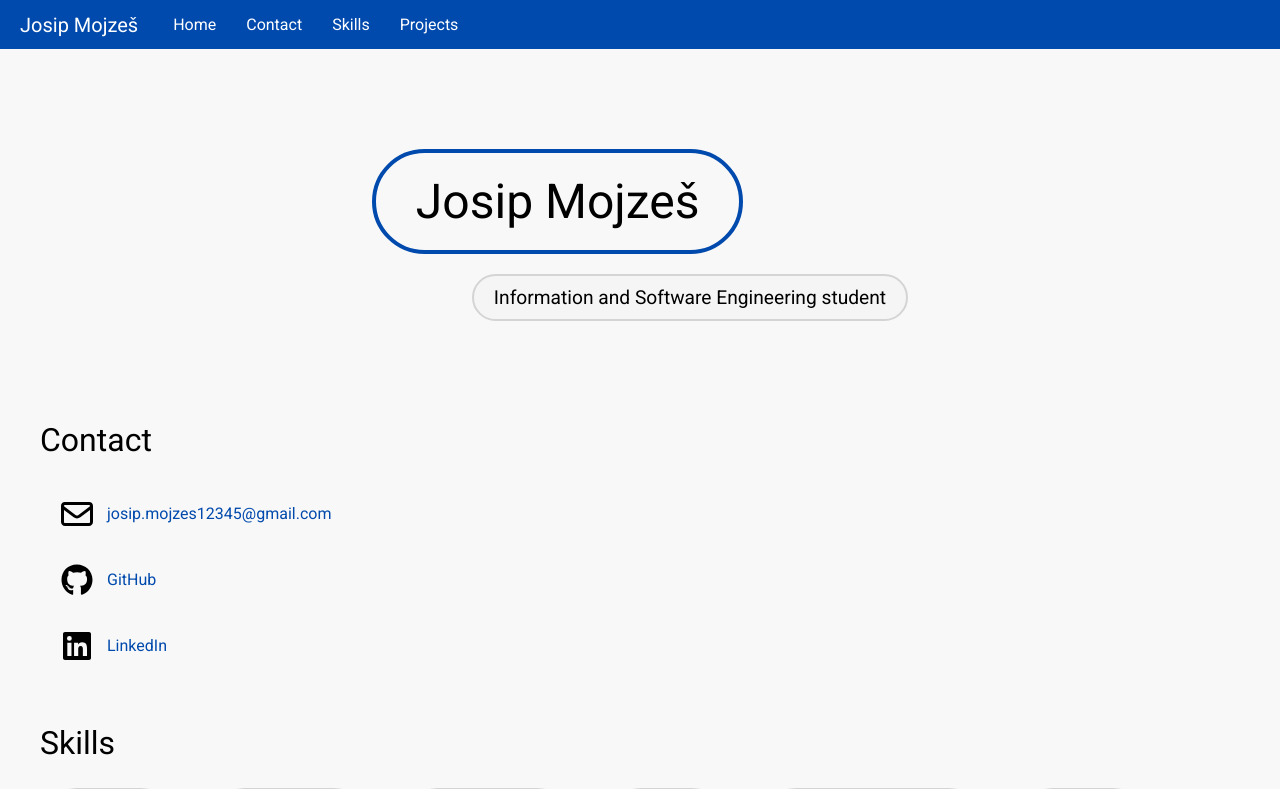
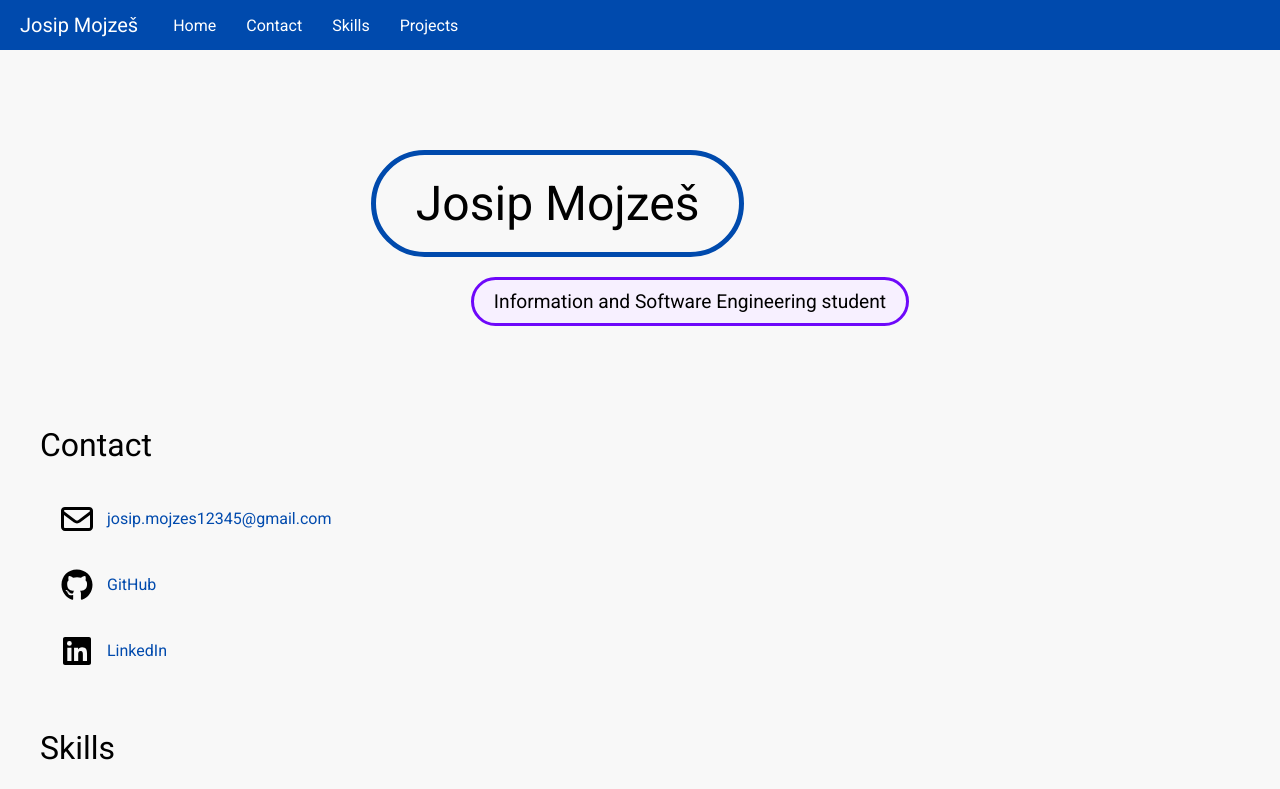
Before and after one commit to jmojzes21/portfolio_page, a React (Vite) app: page / in a window 1280 px wide. Shown: the top 789 px of the page. Built offline with nearby package versions, Linux system fonts and the light colour scheme.

Commit message:
Update UI

```diff
--- a/src/components/Greeting.scss
+++ b/src/components/Greeting.scss
@@ -9,7 +9,8 @@
       display: inline-block;
       font-size: 3rem;
       padding: 20px 40px;
-      border: 4px solid var(--color-primary-blue);
+      background-color: var(--color-background);
+      border: 5px solid var(--color-blue);
       border-radius: 100px;
 
       transition-duration: 200ms;
@@ -25,8 +26,8 @@
       display: inline-block;
 
       padding: 10px 20px;
-      background-color: var(--color-grey-10);
-      border: 2px solid var(--color-grey-20);
+      background-color: #f7f0ff;
+      border: 3px solid #6e08fa;
       border-radius: 50px;
 
       margin-top: 20px;
--- a/src/components/Header.scss
+++ b/src/components/Header.scss
@@ -1,12 +1,13 @@
 header {
-  background-color: var(--color-primary-blue);
-  color: white;
+  background-color: var(--color-blue);
+  color: var(--color-text-filled);
 
   display: flex;
   flex-wrap: wrap;
   align-items: center;
   justify-content: start;
   padding: 0 20px;
+  min-height: 50px;
 
   position: sticky;
   top: 0;
@@ -34,7 +35,7 @@ header {
       transition-property: background-color, scale;
 
       &:hover {
-        background-color: var(--color-primary-blue-2);
+        background-color: var(--color-blue-darker);
         text-decoration: none;
       }
 
--- a/src/components/IconLink.scss
+++ b/src/components/IconLink.scss
@@ -7,7 +7,7 @@ a.icon-link {
   padding: 10px 15px;
   border-radius: 100px;
 
-  color: var(--color-primary-blue);
+  color: var(--color-blue);
   text-decoration: none;
 
   transition-property: border;
@@ -16,14 +16,14 @@ a.icon-link {
   svg {
     transition-property: color;
     transition-duration: 200ms;
-    color: black;
+    color: var(--color-text);
   }
 
   &:hover {
-    border: 2px solid var(--color-primary-blue);
+    border: 2px solid var(--color-blue);
 
     svg {
-      color: var(--color-primary-blue);
+      color: var(--color-blue);
     }
   }
 }
--- a/src/styles.scss
+++ b/src/styles.scss
@@ -1,7 +1,12 @@
 :root {
-  --color-primary-blue: #004aad;
-  --color-primary-blue-2: #013881;
+  --color-blue: #004aad;
+  --color-blue-darker: #013881;
+  --color-blue-white: #f8fbff;
   --color-focus: #fa5608;
+  --color-background: #f8f8f8;
+
+  --color-text: black;
+  --color-text-filled: rgb(255, 255, 255);
 
   --color-grey-10: #f5f5f5;
   --color-grey-20: #d4d4d4;
@@ -12,7 +17,8 @@
 body {
   font-family: "Roboto", "Segoe UI", sans-serif;
   margin: 0;
-  background-color: #f8f8f8;
+  background-color: var(--color-background);
+  color: var(--color-text);
 }
 
 .fragment-nav-target {
@@ -65,11 +71,11 @@ h3 {
 }
 
 a {
-  color: var(--color-primary-blue);
+  color: var(--color-blue);
   text-decoration: none;
 
   &:focus-visible {
-    outline: 3px solid var(--color-focus);
+    outline: 3px dashed var(--color-focus);
     outline-offset: 4px;
   }
 
@@ -81,14 +87,14 @@ a {
 .link-outlined {
   display: inline-block;
   background-color: transparent;
-  border: 2px solid var(--color-primary-blue);
+  border: 2px solid var(--color-blue);
   cursor: pointer;
 
   padding: 10px 30px;
   border-radius: 100px;
 
   font-size: 1rem;
-  color: black;
+  color: var(--color-text);
   text-decoration: none;
 
   transition-property: background-color, color;
@@ -96,8 +102,8 @@ a {
 
   &:hover {
     text-decoration: none;
-    background-color: var(--color-primary-blue);
-    color: white;
+    background-color: var(--color-blue);
+    color: var(--color-text-filled);
   }
 
   &:active {
```
